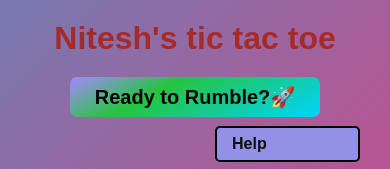
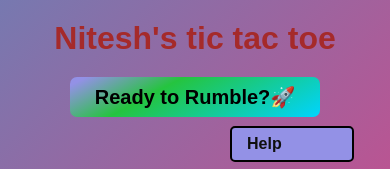
Before and after one commit to kumarvermanitesh54-png/New-folder--2-, a plain HTML site: page index.html in a window 390 px wide. Shown: the top 169 px of the page. Drawn offline with Linux system fonts and the light colour scheme.

```diff
--- a/style.css
+++ b/style.css
@@ -123,7 +123,7 @@
         font-size: 16px;
     }
     a{
-        margin: 9px 30px -40px 215px;
+        margin: 9px 36px -40px 230px;
         padding: 7px 15px;
        background-color: #9391e6;
        border: 2px solid black;
```
